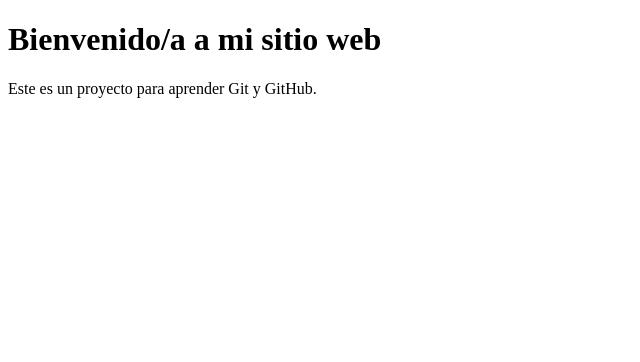
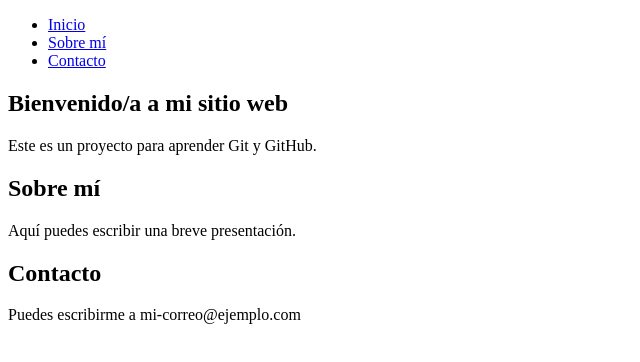
Before and after one commit to oblancoh/mi-proyecto-web, a plain HTML site: page index.html in a window 1280 px wide. Shown: the whole page, without its empty margins (0-640 px from the left). Drawn offline with Linux system fonts and the light colour scheme.

Commit message:
Añadir menú de navegación con enlaces internos

```diff
--- a/index.html
+++ b/index.html
@@ -6,7 +6,27 @@
        <title>Mi Proyecto Web</title>
    </head>
    <body>
-       <h1>Bienvenido/a a mi sitio web</h1>
-       <p>Este es un proyecto para aprender Git y GitHub.</p>
+           <nav>
+        <ul>
+            <li><a href="#inicio">Inicio</a></li>
+            <li><a href="#sobre-mi">Sobre mí</a></li>
+            <li><a href="#contacto">Contacto</a></li>
+        </ul>
+    </nav>
+
+    <section id="inicio">
+        <h1>Bienvenido/a a mi sitio web</h1>
+        <p>Este es un proyecto para aprender Git y GitHub.</p>
+    </section>
+
+    <section id="sobre-mi">
+        <h2>Sobre mí</h2>
+        <p>Aquí puedes escribir una breve presentación.</p>
+    </section>
+
+    <section id="contacto">
+        <h2>Contacto</h2>
+        <p>Puedes escribirme a mi-correo@ejemplo.com</p>
+    </section>
    </body>
    </html>
```
